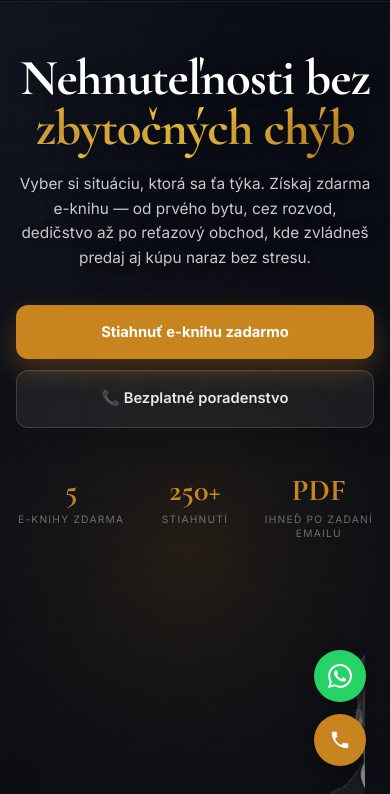
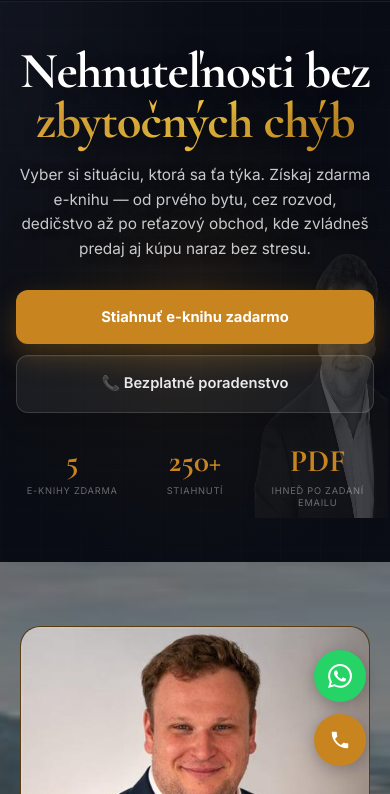
Before and after one commit to radovanvanik-art/ebook-backend, a website: page public/index.html in a window 390 px wide. Shown: the part 50-844 px from the top of the page. Drawn offline with nearby package versions, Linux system fonts and the light colour scheme; a web font is replaced by a local one.

Commit message:
Fix mobile homepage hero layout

```diff
--- a/public/index.html
+++ b/public/index.html
@@ -400,17 +400,30 @@
     }
     @media (max-width: 640px) {
       .hero {
-        padding: 82px 1rem 36px;
+        min-height: auto;
+        padding: 82px 1rem 44px;
+      }
+      .hero-inner {
+        min-height: auto;
+      }
+      .hero-copy {
+        position: relative;
+        z-index: 3;
+        padding-top: 0.85rem;
       }
       .hero h1 {
         font-size: clamp(2.6rem, 13vw, 4rem);
+        line-height: 1;
+        margin-bottom: 1rem;
       }
       .hero-sub {
         font-size: 0.96rem;
         line-height: 1.6;
+        margin-bottom: 1.8rem;
       }
       .hero-btns {
         gap: 0.7rem;
+        margin-bottom: 2rem;
       }
       .hero .btn-primary,
       .hero .btn-ghost {
@@ -420,23 +433,65 @@
       .hero-trust {
         display: grid;
         grid-template-columns: repeat(3, minmax(0, 1fr));
-        gap: 0.85rem;
+        gap: 0.65rem;
+        margin-top: 2.1rem;
+        position: relative;
+        z-index: 3;
       }
       .hero-trust-item {
         min-width: 0;
       }
+      .hero-trust-num {
+        font-size: clamp(1.65rem, 8vw, 2rem);
+      }
+      .hero-trust-label {
+        font-size: 0.58rem;
+        letter-spacing: 0.08em;
+      }
       .hero-trust-sep {
         display: none;
       }
+      .hero-visual {
+        position: absolute;
+        right: -0.9rem;
+        bottom: 0;
+        inset: auto -0.9rem 0 auto;
+        width: min(44vw, 190px);
+        height: min(38svh, 320px);
+        min-height: 0;
+        margin-top: 0;
+        justify-content: flex-end;
+        align-items: flex-end;
+        z-index: 1;
+      }
       .hero-portrait-shell {
-        width: min(100%, 340px);
-        min-height: 340px;
+        width: 100%;
+        height: 100%;
+        min-height: 0;
+        overflow: hidden;
       }
-      .hero-portrait-shell::before {
-        inset: 12% 8% 0;
+      .hero-portrait {
+        width: 100%;
+        height: 100%;
+        align-items: flex-end;
+        justify-content: flex-end;
+        transform: none;
+        opacity: 0.36;
+        filter: grayscale(1) contrast(0.84) brightness(0.76) drop-shadow(0 6px 14px rgba(0,0,0,0.04));
+        -webkit-mask-image:
+          linear-gradient(to left, transparent 0%, rgba(0,0,0,0.26) 16%, rgba(0,0,0,0.82) 34%, #000 52%),
+          linear-gradient(to top, transparent 0%, rgba(0,0,0,0.24) 14%, rgba(0,0,0,0.84) 34%, #000 52%),
+          radial-gradient(ellipse 96% 100% at 80% 74%, #000 48%, rgba(0,0,0,0.92) 68%, rgba(0,0,0,0.42) 88%, transparent 100%);
+        mask-image:
+          linear-gradient(to left, transparent 0%, rgba(0,0,0,0.26) 16%, rgba(0,0,0,0.82) 34%, #000 52%),
+          linear-gradient(to top, transparent 0%, rgba(0,0,0,0.24) 14%, rgba(0,0,0,0.84) 34%, #000 52()),
+          radial-gradient(ellipse 96% 100% at 80% 74%, #000 48%, rgba(0,0,0,0.92) 68%, rgba(0,0,0,0.42) 88%, transparent 100%);
       }
       .hero-photo {
-        max-height: 420px;
+        width: auto;
+        height: min(35svh, 290px);
+        max-height: none;
+        transform: translate(22%, 9%);
       }
     }
 
```
